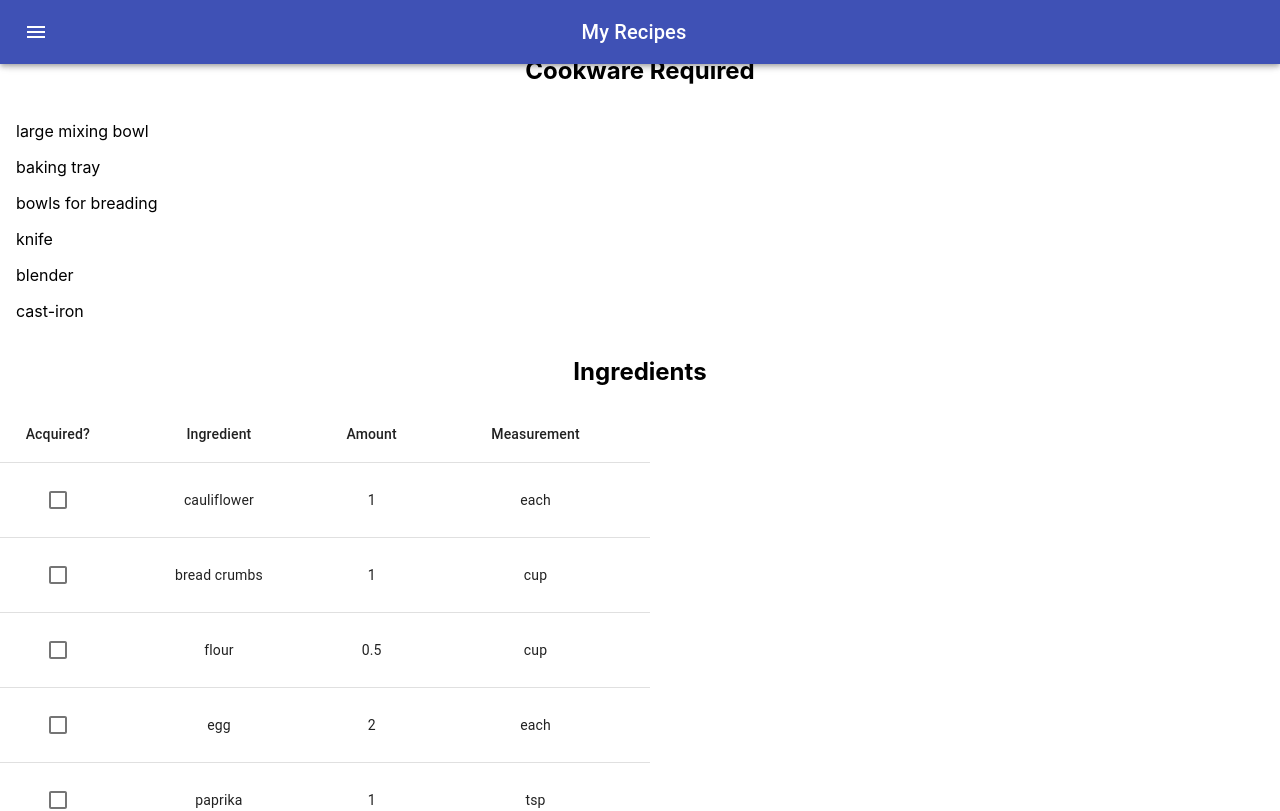
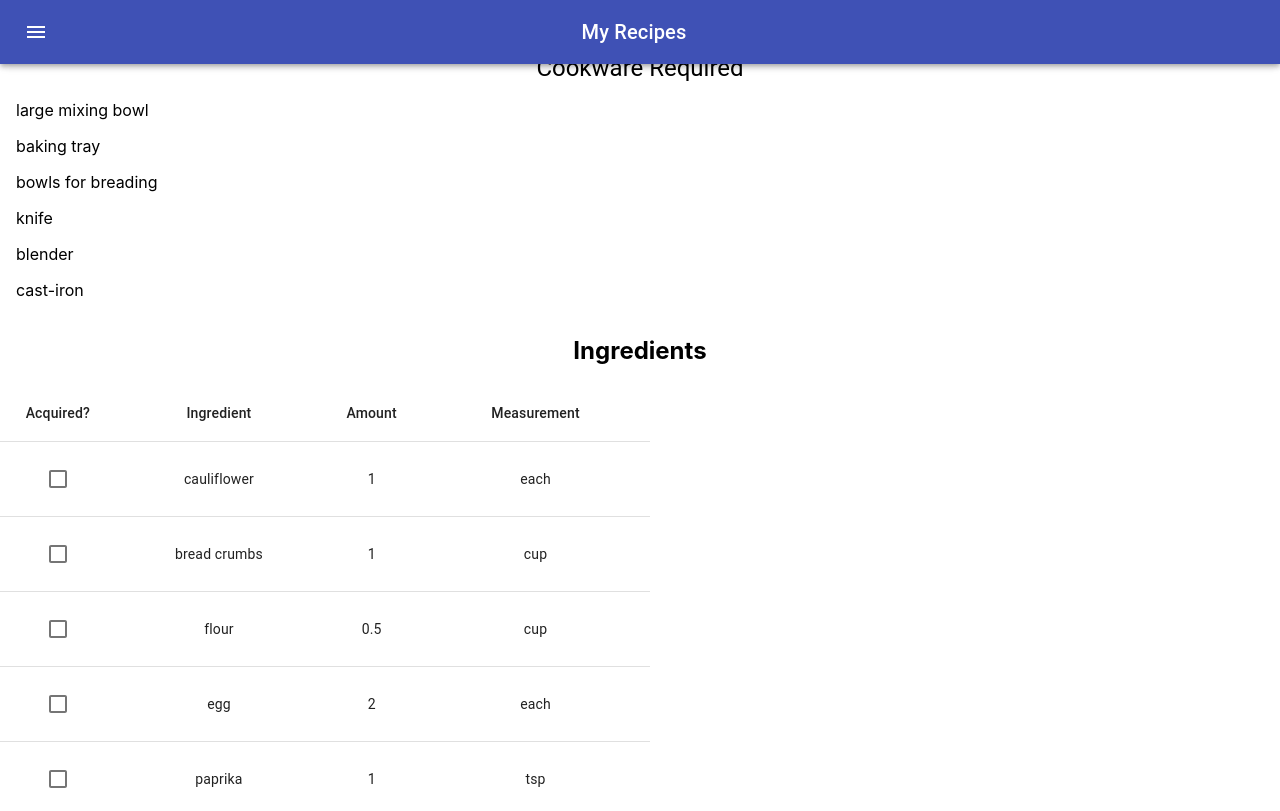
Before and after one commit to elim04/recipe-app, a React (Create React App) app: page /recipe/1 in a window 1280 px wide. Shown: the top 811 px of the page. Built offline with nearby package versions, Linux system fonts and the light colour scheme.

Commit message:
change title to typography

```diff
--- a/src/components/RecipeCard/CookwareSection.tsx
+++ b/src/components/RecipeCard/CookwareSection.tsx
@@ -1,5 +1,5 @@
 import { List, ListItem } from "@material-ui/core";
-
+import { Typography } from "@material-ui/core";
 interface CookwareProps {
   cookwareData: string[];
 }
@@ -10,7 +10,7 @@ const CookwareSection: React.FC<CookwareProps> = ({ cookwareData }) => {
   });
   return (
     <div>
-      <h2>Cookware Required</h2>
+      <Typography variant="h5">Cookware Required</Typography>
       <List className="cookware-list">{cookwareRows}</List>
     </div>
   );
```
